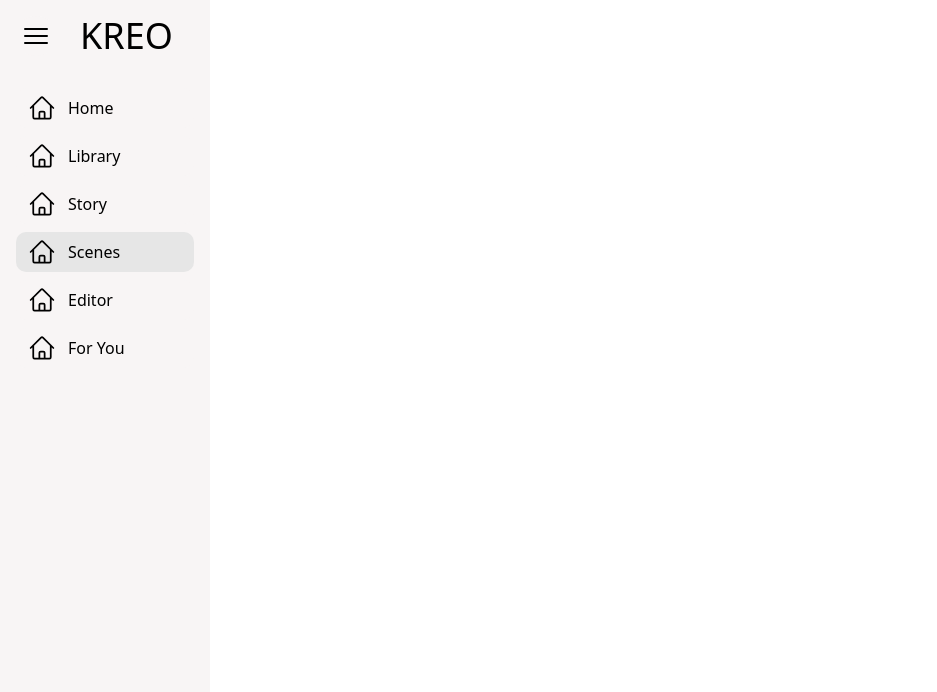
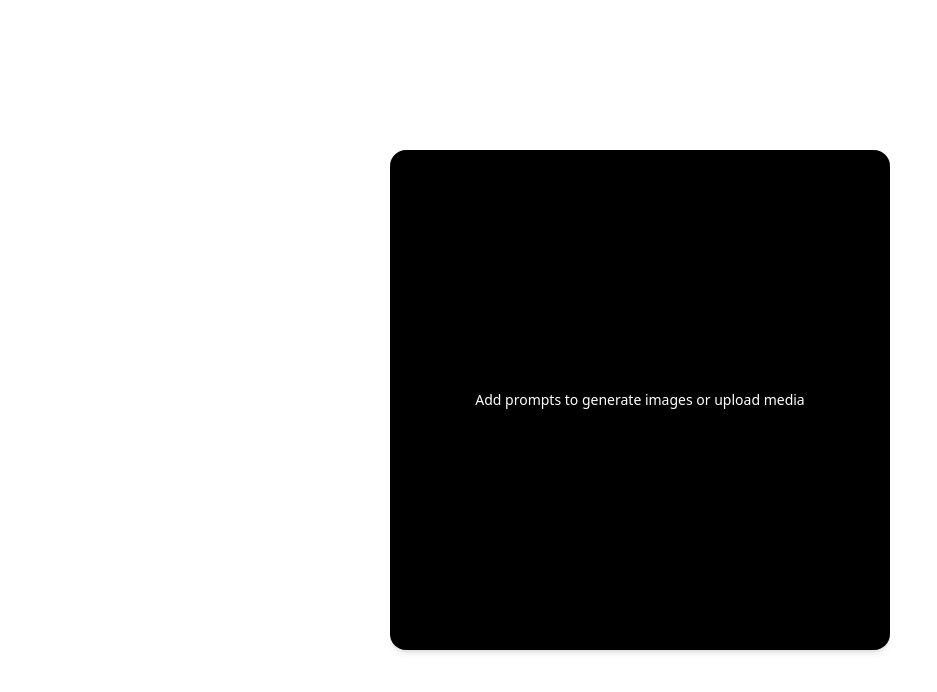
Before and after one commit to ThamzidKarim/Kreo, a React (Vite) app in the folder frontend/: page /scenes in a window 1280 px wide. Shown: the top 692 px of the page, without its empty margins (0-937 px from the left). Built offline with nearby package versions, Linux system fonts and the light colour scheme.

Commit message:
Add initial PromptCard to Scenes page

```diff
--- a/frontend/src/pages/Scenes.tsx
+++ b/frontend/src/pages/Scenes.tsx
@@ -14,12 +14,11 @@ function Scenes() {
     const { prompts } = location.state || {};
 
     return (
-        <div className="flex flex-col h-screen">
-            <NavBar />
+        <div className="flex items-center justify-center h-screen">
 
             {/* Display the prompts received from the Story page*/}
             <div className="flex overflow-x-auto space-x-4 py-4">
-                {prompts ? (
+                {prompts && prompts.length > 0 ? (
                     prompts.map((prompt: string, index: number) => (
                         <PromptCard
                             key={index}
@@ -27,7 +26,10 @@ function Scenes() {
                         />
                     ))
                 ) : (
-                    <p>No prompts to display</p>
+                    <PromptCard
+                            key="empty"
+                            prompt="Add prompts to generate images or upload media"
+                    />
                 )}
             </div>
 
```
